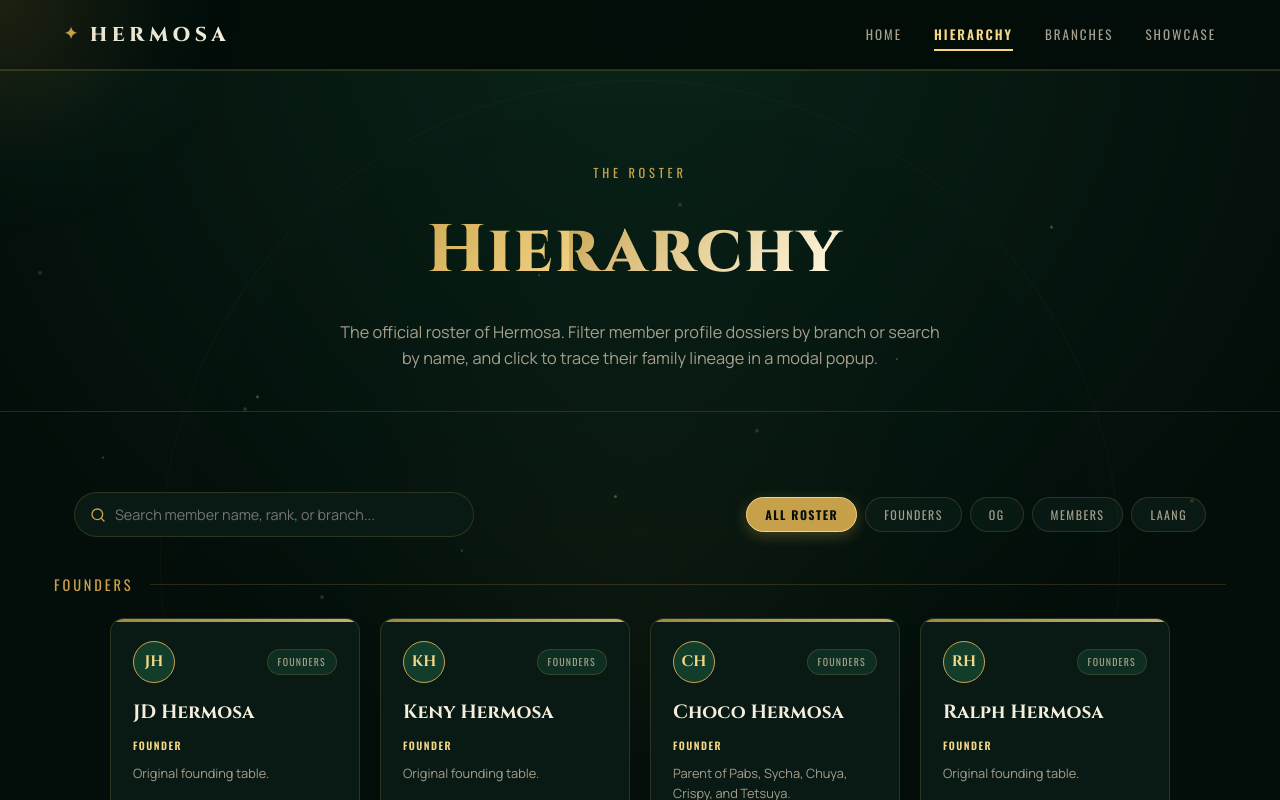
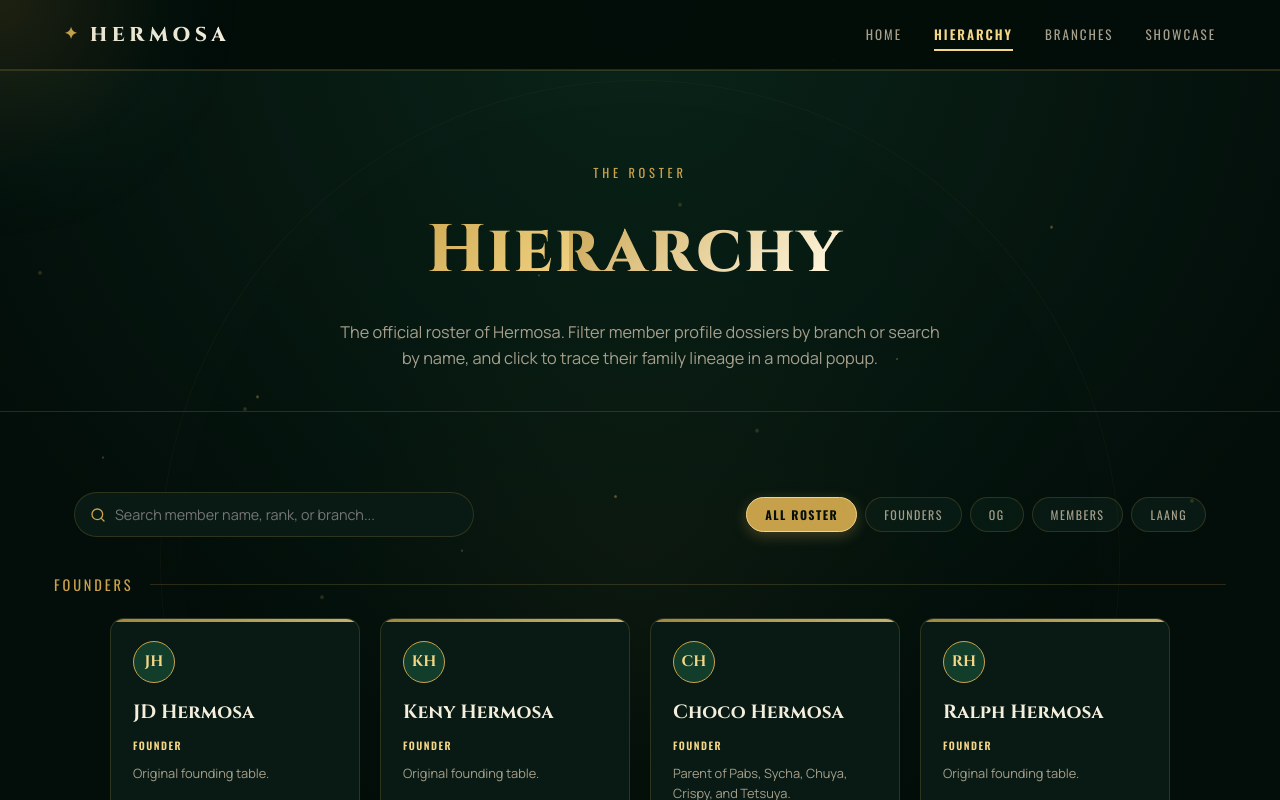
Before and after one commit to schzka/hermosa-family, a Vue app: page /hierarchy in a window 1280 px wide. Shown: the top 800 px of the page. Built offline with nearby package versions, Linux system fonts and the light colour scheme.

Commit message:
Restrict card header branch pill badge to Laang members only

```diff
--- a/src/views/HierarchyView.vue
+++ b/src/views/HierarchyView.vue
@@ -45,7 +45,7 @@
             <div class="dossier-card" v-for="m in tier.items" :key="m.id">
               <div class="dossier-card__header">
                 <div class="dossier-card__avatar">{{ getInitials(m.name) }}</div>
-                <div class="dossier-card__branch-badge">{{ m.branch }}</div>
+                <div class="dossier-card__branch-badge" v-if="m.branch === 'Laang'">{{ m.branch }}</div>
               </div>
               <div class="dossier-card__body">
                 <div class="dossier-card__name">{{ m.name }}</div>
@@ -80,7 +80,7 @@
                 <h2 class="lineage-modal-name">{{ focusMember.name }}</h2>
                 <div class="lineage-modal-badges">
                   <span class="lineage-modal-rank">{{ focusMember.rank }}</span>
-                  <span class="lineage-modal-branch">{{ focusMember.branch }}</span>
+                  <span class="lineage-modal-branch" v-if="focusMember.branch === 'Laang'">{{ focusMember.branch }}</span>
                 </div>
               </div>
             </div>
```
